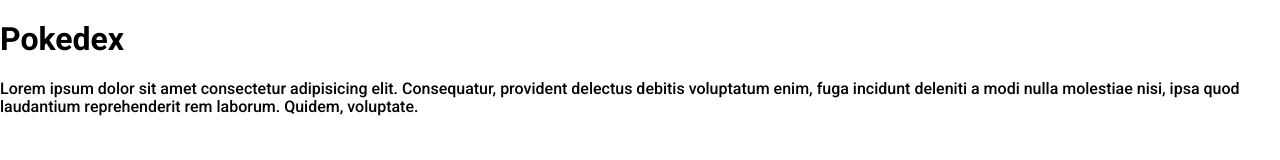
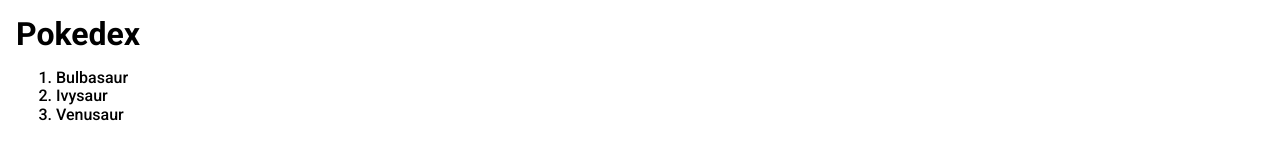
Before and after one commit to RafaelTorales/Curso-DIO, a plain HTML site: page Pokedex/index.html in a window 1280 px wide. Drawn offline with nearby package versions, Linux system fonts and the light colour scheme.

Commit message:
Estilo inicial

```diff
--- a/Pokedex/assets/css/global.css
+++ b/Pokedex/assets/css/global.css
@@ -1,3 +1,11 @@
 * {
     font-family: 'Roboto', sans-serif;
 }
+
+.content {
+    padding: 1rem;
+}
+
+.content h1 {
+    margin: 0;
+}
--- a/Pokedex/index.html
+++ b/Pokedex/index.html
@@ -22,8 +22,15 @@
 </head>
 
 <body>
-    <h1>Pokedex</h1>
-    <p>Lorem ipsum dolor sit amet consectetur adipisicing elit. Consequatur, provident delectus debitis voluptatum enim, fuga incidunt deleniti a modi nulla molestiae nisi, ipsa quod laudantium reprehenderit rem laborum. Quidem, voluptate.</p>
+    <section class="content">
+        <h1>Pokedex</h1>
+
+        <ol>
+            <li>Bulbasaur</li>
+            <li>Ivysaur</li>
+            <li>Venusaur</li>
+        </ol>
+    </section>
 
     <!-- JavaScript -->
     <script src="assets/js/main.js"></script>
```
